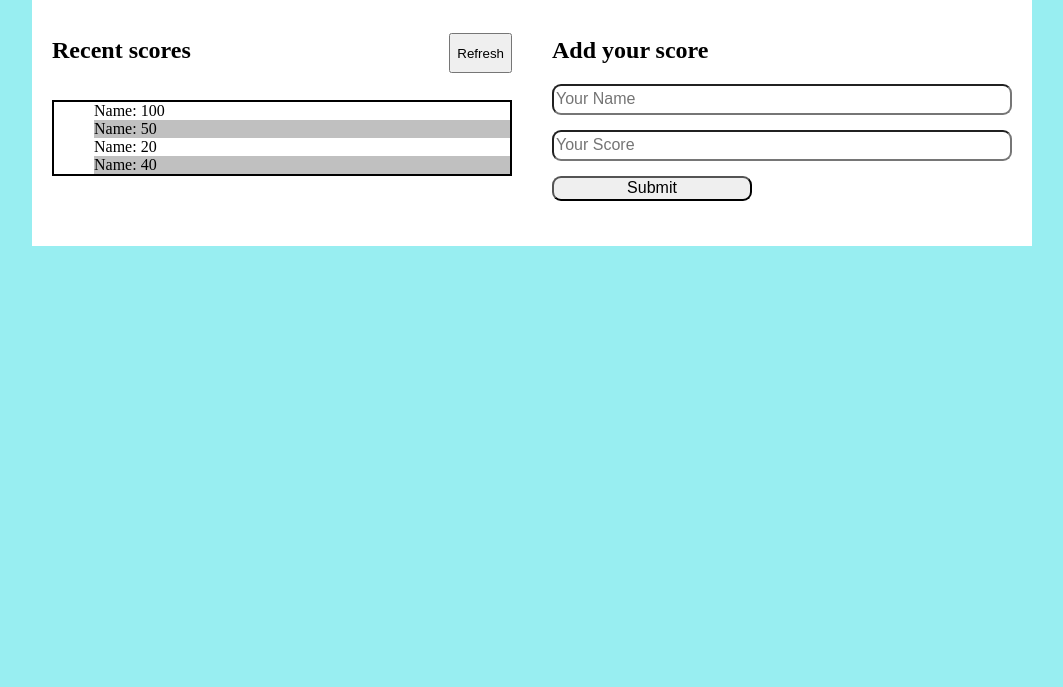
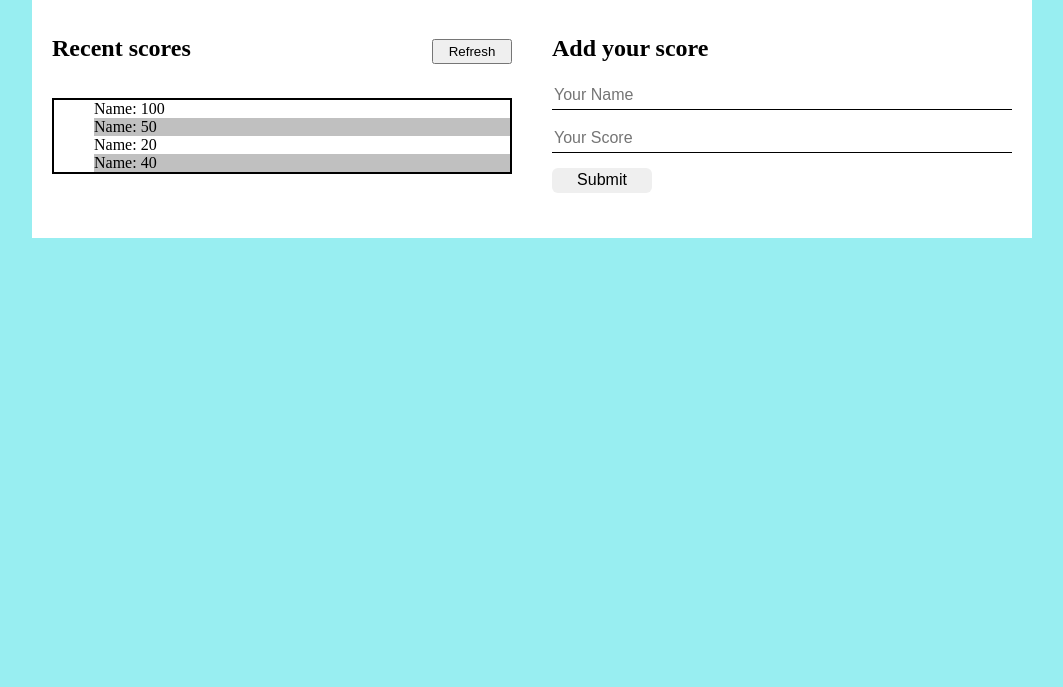
Before and after one commit to GhostEsso/Leaderboard, a website built with webpack: page src/index.html in a window 1280 px wide. Shown: the part 113-800 px from the top of the page, without its empty margins (108-1171 px from the left). Built offline with nearby package versions, Linux system fonts and the light colour scheme.

Commit message:
style changed

```diff
--- a/src/style.css
+++ b/src/style.css
@@ -18,7 +18,6 @@ body {
   display: flex;
   justify-content: space-between;
   align-items: center;
-  border: 1px solid silver;
   padding: 10px;
 }
 
@@ -42,7 +41,9 @@ body {
 }
 
 .left .title button {
-  height: 40px;
+  height: 25px;
+  width: 80px;
+  cursor: pointer;
 }
 
 .scoreTable {
@@ -81,11 +82,15 @@ form input {
   height: 25px;
   font-size: 12pt;
   margin-bottom: 15px;
-  border-radius: 9px;
+  border: none;
+  border-bottom: 1px solid black;
 }
 
 form input[type='submit'] {
-  width: 200px;
+  width: 100px;
+  border: none;
+  border-radius: 6px;
+  cursor: pointer;
 }
 
 .nameList {
```
